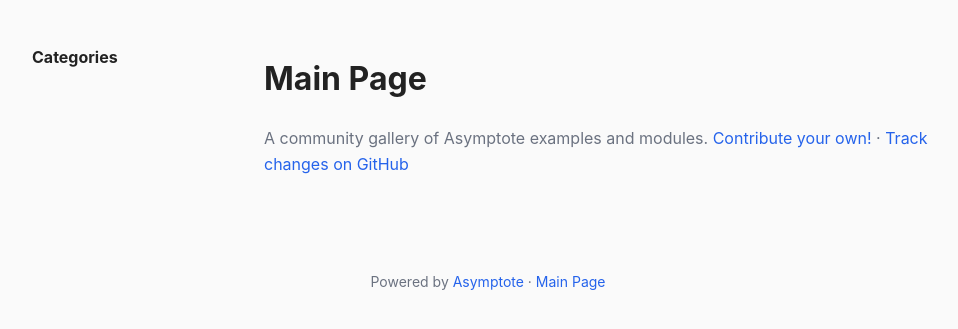
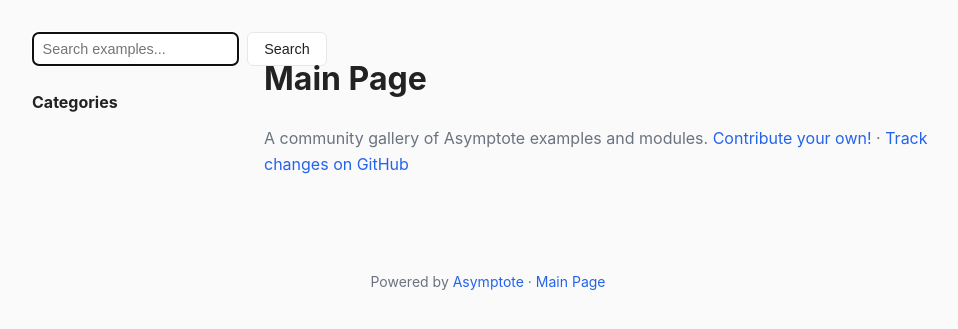
Before and after one commit to vectorgraphics/asymptote-wiki, a Flask app: page / in a window 1280 px wide. Shown: the part 66-395 px from the top of the page, without its empty margins (152-1110 px from the left). Run offline with Flask 3, Linux system fonts and the light colour scheme; parts of the project's set-up code (start-up, migrations or seed data) failed here and were passed over; some libraries are stand-ins or nearby versions.

Commit message:
Add search by title, author, tags, and source content
- search_pages() in wiki/storage.py scans meta.json and .asy files
- /search?q=... route displays results in the gallery layout
- Search box in sidebar, always visible
- Match info shown per result (e.g. 'Matched: tag: parametric, source: main.asy')

```diff
--- a/app.py
+++ b/app.py
@@ -30,7 +30,7 @@ import markdown
 from wiki.compile import compile_asy, CompileError
 from wiki.storage import (
     list_pages, get_page, save_meta, delete_page, move_page,
-    next_id, category_tree
+    next_id, category_tree, search_pages
 )
 from wiki import gittrack
 
@@ -225,6 +225,16 @@ def index():
     tree = category_tree(PAGES_DIR)
     return render_template("index.html", pages=pages, tree=tree,
                            current_cat=cat_filter)
+
+
+@app.route("/search")
+def search():
+    """Search pages by title, author, tags, or source content."""
+    query = request.args.get("q", "").strip()
+    pages = search_pages(PAGES_DIR, query) if query else []
+    tree = category_tree(PAGES_DIR)
+    return render_template("index.html", pages=pages, tree=tree,
+                           current_cat="", search_query=query)
 
 
 @app.route("/page/<path:page_rel>")
--- a/static/style.css
+++ b/static/style.css
@@ -329,6 +329,30 @@ footer {
     color: #166534;
 }
 
+/* Search */
+.search-form {
+    display: flex;
+    gap: 0.5rem;
+    margin-bottom: 1.5rem;
+}
+.search-form input[type="text"] {
+    flex: 1;
+    padding: 0.4rem 0.6rem;
+    border: 1px solid var(--border, #e5e7eb);
+    border-radius: var(--radius, 6px);
+    font-size: 0.9rem;
+}
+.match-info {
+    font-size: 0.8rem;
+    color: #6b7280;
+    margin-top: 0.25rem;
+}
+.no-results {
+    color: #6b7280;
+    font-style: italic;
+    padding: 1rem 0;
+}
+
 /* Utility */
 .subtitle { color: #6b7280; }
 .empty { color: #6b7280; font-style: italic; }
--- a/templates/index.html
+++ b/templates/index.html
@@ -1,9 +1,16 @@
 
 {% extends "base.html" %}
-{% block title %}Main Page -- Asymptote Wiki{% endblock %}
+{% block title %}
+{% if search_query %}Search: {{ search_query }}{% elif current_cat %}{{ current_cat }}{% else %}Main Page{% endif %} -- Asymptote Wiki{% endblock %}
 {% block content %}
 <div class="index-layout">
     <aside class="sidebar">
+        <form action="{{ url_for('search') }}" method="get" class="search-form">
+            <input type="text" name="q" placeholder="Search examples..."
+                   value="{{ search_query or '' }}" autofocus>
+            <button type="submit" class="btn btn-sm">Search</button>
+        </form>
+
         <h2>Categories</h2>
         {% if tree %}
         <ul class="cat-tree">
@@ -44,10 +51,15 @@
     </aside>
 
     <div class="gallery-main">
+        {% if search_query %}
+        <h1>Search results for "{{ search_query }}"</h1>
+        <p class="subtitle">{{ pages|length }} match{{ 'es' if pages|length != 1 }}</p>
+        {% else %}
         <h1>{% if current_cat %}{{ current_cat }}{% else %}Main Page{% endif %}</h1>
         <p class="subtitle">A community gallery of Asymptote examples and modules.
         <a href="{{ url_for('new_page') }}">Contribute your own!</a>
         &middot; <a href="https://github.com/vectorgraphics/asymptote-wiki-data" target="_blank">Track changes on GitHub</a></p>
+        {% endif %}
 
         {% if pages %}
         <div class="gallery">
@@ -74,10 +86,17 @@
                         {% endfor %}
                     </div>
                     {% endif %}
+                    {% if page.match_fields %}
+                    <p class="match-info">
+                        Matched: {% for m in page.match_fields %}{{ m }}{% if not loop.last %}, {% endif %}{% endfor %}
+                    </p>
+                    {% endif %}
                 </div>
             </div>
             {% endfor %}
         </div>
+        {% elif search_query %}
+        <p class="no-results">No pages matched your search. Try a different term.</p>
         {% endif %}
     </div>
 </div>
--- a/wiki/storage.py
+++ b/wiki/storage.py
@@ -218,3 +218,74 @@ def _slug_exists(pages_dir: Path, slug: str) -> bool:
         if d.is_dir() and (d / "meta.json").exists():
             return True
     return False
+
+
+def search_pages(pages_dir: Path, query: str) -> list[dict]:
+    """
+    Search pages by title, author, tags, and .asy source content.
+    Returns a list of (meta_dict, match_fields) where match_fields is a
+    list of strings describing where the match occurred (e.g. "title",
+    "tag: parametric", "source: main.asy").
+    """
+    query_lower = query.lower().strip()
+    if not query_lower:
+        return []
+
+    results = []
+    if not pages_dir.exists():
+        return results
+
+    for meta_file in sorted(pages_dir.rglob("meta.json")):
+        page_dir = meta_file.parent
+        try:
+            meta = json.loads(meta_file.read_text())
+        except (json.JSONDecodeError, OSError):
+            continue
+
+        rel = page_dir.relative_to(pages_dir)
+        meta["id"] = page_dir.name
+        meta["rel_path"] = str(rel)
+        parts = rel.parts
+        meta["category"] = "/".join(parts[:-1]) if len(parts) > 1 else ""
+
+        # Thumbnail
+        output_dir = page_dir / "output"
+        thumbnail = None
+        if output_dir.exists():
+            htmls = sorted(output_dir.glob("*.html"))
+            if htmls:
+                thumbnail = f"/page/{meta['rel_path']}/output/{htmls[0].name}"
+        meta["thumbnail"] = thumbnail
+
+        match_fields = []
+
+        # Check title
+        title = meta.get("title", "")
+        if query_lower in title.lower():
+            match_fields.append("title")
+
+        # Check author
+        author = meta.get("author", "")
+        if author and query_lower in author.lower():
+            match_fields.append("author")
+
+        # Check tags
+        for tag in meta.get("tags", []):
+            if query_lower in tag.lower():
+                match_fields.append(f"tag: {tag}")
+
+        # Check .asy source files
+        for src in sorted(page_dir.iterdir()):
+            if src.suffix == ".asy" and src.is_file():
+                try:
+                    content = src.read_text(errors="replace")
+                    if query_lower in content.lower():
+                        match_fields.append(f"source: {src.name}")
+                except OSError:
+                    pass
+
+        if match_fields:
+            meta["match_fields"] = match_fields
+            results.append(meta)
+
+    return results
```
